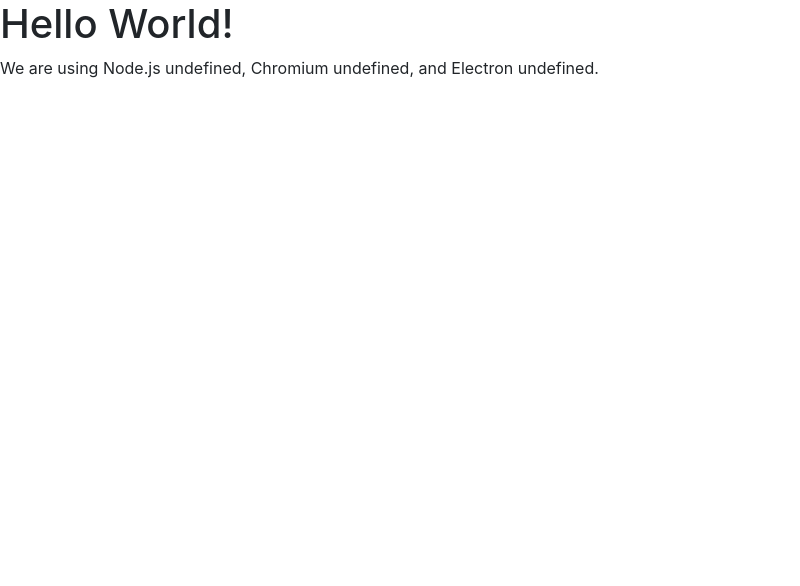
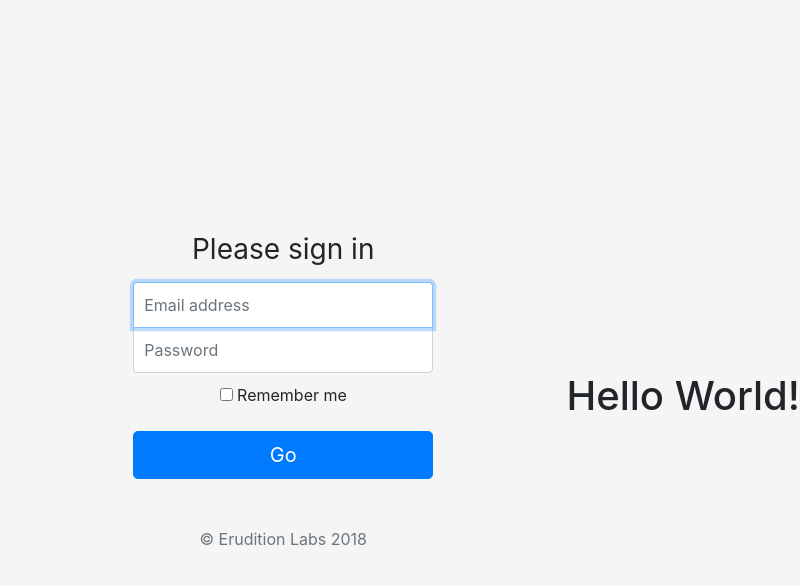
Before and after one commit to erudition-labs/Machinist-Calculator, an Electron app: page index.html in a window 800 px wide. Drawn offline with nearby package versions, Linux system fonts and the light colour scheme.

Commit message:
added equations and init form

```diff
--- a/index.html
+++ b/index.html
@@ -4,14 +4,110 @@
     <meta charset="UTF-8">
     <title>Hello World!</title>
     <link rel="stylesheet" href="node_modules/bootstrap/dist/css/bootstrap.min.css">
+    <style>
+      html,
+      body {
+        height: 100%;
+      }
+
+      body {
+        display: -ms-flexbox;
+        display: flex;
+        -ms-flex-align: center;
+        align-items: center;
+        padding-top: 40px;
+        padding-bottom: 40px;
+        background-color: #f5f5f5;
+      }
+
+      .form {
+        width: 100%;
+        max-width: 330px;
+        padding: 15px;
+        margin: auto;
+      }
+      .form .checkbox {
+        font-weight: 400;
+      }
+      .form .form-control {
+        position: relative;
+        box-sizing: border-box;
+        height: auto;
+        padding: 10px;
+        font-size: 16px;
+      }
+      .form .form-control:focus {
+        z-index: 2;
+      }
+      .form input[type="email"] {
+        margin-bottom: -1px;
+        border-bottom-right-radius: 0;
+        border-bottom-left-radius: 0;
+      }
+      .form input[type="password"] {
+        margin-bottom: 10px;
+        border-top-left-radius: 0;
+        border-top-right-radius: 0;
+      }
+    </style>
   </head>
-  <body>
+  <body class="text-center">
+    <form class="form">
+      <h1 class="h3 mb-3 font-weight-normal">Please sign in</h1>
+      <label for="inputEmail" class="sr-only">Email address</label>
+      <input type="email" id="inputEmail" class="form-control" placeholder="Email address" required autofocus>
+      <label for="inputPassword" class="sr-only">Password</label>
+      <input type="password" id="inputPassword" class="form-control" placeholder="Password" required>
+      <div class="checkbox mb-3">
+        <label>
+          <input type="checkbox" value="remember-me"> Remember me
+        </label>
+      </div>
+      <button class="btn btn-lg btn-primary btn-block" type="submit">Go</button>
+      <p class="mt-5 mb-3 text-muted">&copy; Erudition Labs 2018</p>
+    </form>
     <h1>Hello World!</h1>
-    <!-- All of the Node.js APIs are available in this renderer process. -->
+    <!-- All of the Node.js APIs are available in this renderer process.
     We are using Node.js <script>document.write(process.versions.node)</script>,
     Chromium <script>document.write(process.versions.chrome)</script>,
-    and Electron <script>document.write(process.versions.electron)</script>.
+    and Electron <script>document.write(process.versions.electron)</script>. -->
+    <script type="text/javascript">
+      function Calc() {
+         var wsx = document.getElementById('wsi').value;
+         var ptx = document.getElementById('thd').value;
+         var pdx = document.getElementById('pdi').value;
+         var wmx = document.getElementById('wmi').value;
+         var ptr = document.getElementById('pit').checked;
+         var tpr = document.getElementById('tpi').checked;
+         var wmr = document.getElementById('wm').checked;
+         var pdr = document.getElementById('pd').checked;
 
+         if(tpr == true){
+            ptx = 1/ptx;
+         }
+         if(ptr != true && tpr != true){
+         alert('Please select Pitch or TPI.');
+         }
+         if(wmr != true && pdr != true){
+         alert('Please select Wire measurement or Pitch Diameter');
+         }
+
+         var wiresol = 3 * +wsx;
+         var pitchsol = .866025 * +ptx;
+         Math.round(wiresol*100000)/100000;
+         Math.round(pitchsol*100000)/100000;
+
+         if(wmr == true){
+         return(Math.round(((+pdx - +pitchsol) + +wiresol)*100000)/100000);
+         }
+         if(pdr == true){
+         //return((wmx+pitchsol));
+         return(Math.round(((+wmx + +pitchsol) - +wiresol)*100000)/100000);
+         }
+
+      return(wsx);
+      }
+      </script>
     <script>
       // You can also require other files to run in this process
       require('./renderer.js')
```
